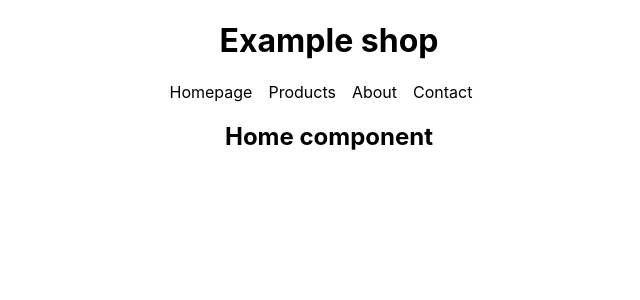
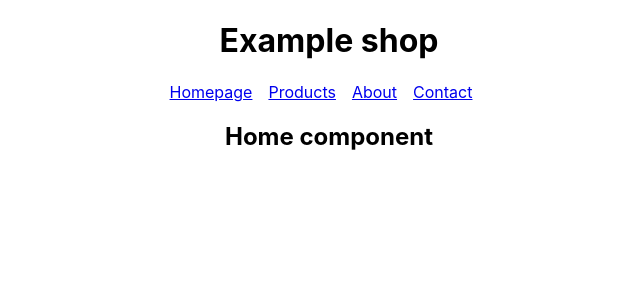
Before and after one commit to CommandShiftHQ/basic-catalogue-v3.1, a React (Create React App) app: page / in a window 1280 px wide. Shown: the top 300 px of the page, without its empty margins (311-951 px from the left). Built offline with nearby package versions, Linux system fonts and the light colour scheme.

Commit message:
Add links to nav bar

```diff
--- a/src/components/App.js
+++ b/src/components/App.js
@@ -1,4 +1,4 @@
-import { BrowserRouter as Router, Route, Routes } from "react-router-dom";
+import { BrowserRouter as Router, Link, Route, Routes } from "react-router-dom";
 import "../styles/app.css";
 
 const App = () => {
@@ -8,10 +8,18 @@ const App = () => {
         <h1>Example shop</h1>
         <nav>
           <ul className="app__nav-list">
-            <li className="app__nav-list-item">Homepage</li>
-            <li className="app__nav-list-item">Products</li>
-            <li className="app__nav-list-item">About</li>
-            <li className="app__nav-list-item">Contact</li>
+            <li className="app__nav-list-item">
+              <Link to="/">Homepage</Link>
+            </li>
+            <li className="app__nav-list-item">
+              <Link to="products">Products</Link>
+            </li>
+            <li className="app__nav-list-item">
+              <Link to="about">About</Link>
+            </li>
+            <li className="app__nav-list-item">
+              <Link to="contact">Contact</Link>
+            </li>
           </ul>
         </nav>
         <Routes>
```
